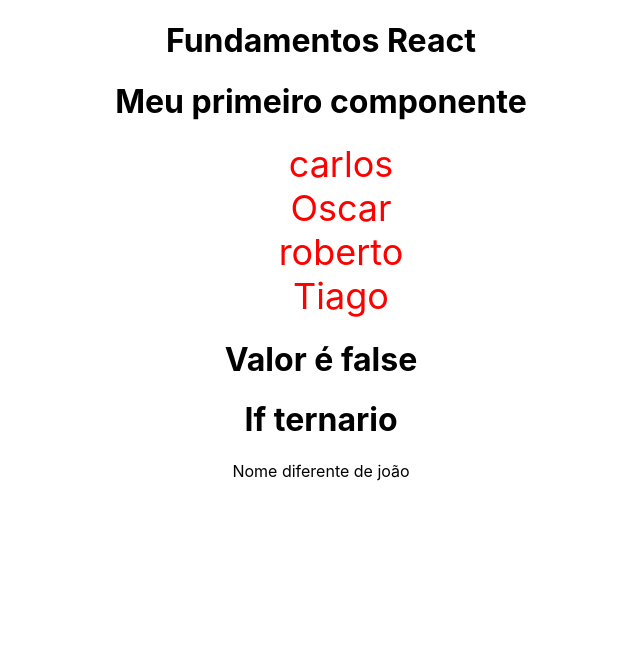
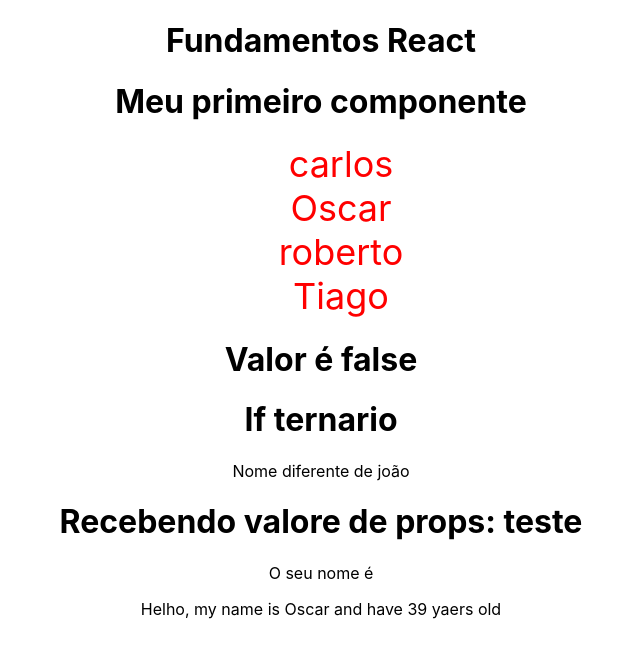
Before and after one commit to oscarRodriguesDev/reves-o-react, a React (Create React App) app in the folder fundamentos/: page / in a window 1280 px wide. Shown: the top 658 px of the page, without its empty margins (319-959 px from the left). Built offline with nearby package versions, Linux system fonts and the light colour scheme.

Commit message:
novo codigo adcionado

```diff
--- a/fundamentos/src/App.js
+++ b/fundamentos/src/App.js
@@ -2,6 +2,8 @@ import './App.css';
 import { PrimeiroComponente } from './components/firsComponents';
 import { ListRender } from './components/render/renderList';
 import { RenderCondicional } from './components/ifelse/renderCondicional';
+import { RenderProps } from './components/props/props';
+import { Destruturing } from './components/destruturing/propsDestruturing';
 
 function App() {
   return (
@@ -10,6 +12,13 @@ function App() {
       <PrimeiroComponente/>
       <ListRender/>
       <RenderCondicional/>
+      <RenderProps
+       value ={'teste'}
+      />
+<Destruturing
+name ='Oscar'
+age= '39'
+/>
 
     </div>
   );
--- /dev/null
+++ b/fundamentos/src/components/destruturing/propsDestruturing.js
@@ -0,0 +1,8 @@
+export const Destruturing =({name,age})=>{
+    return(
+        <div>
+            <p>Helho, my name is {name} and have {age} yaers old</p>
+        </div>
+    )
+
+}
--- /dev/null
+++ b/fundamentos/src/components/props/props.js
@@ -0,0 +1,8 @@
+export  const  RenderProps = (props)=>{
+  return(
+    <div>
+    <h1>Recebendo valore de props: {props.value}</h1>
+    <p>O seu nome é {props.name}</p>
+    </div>
+  )
+}
```
